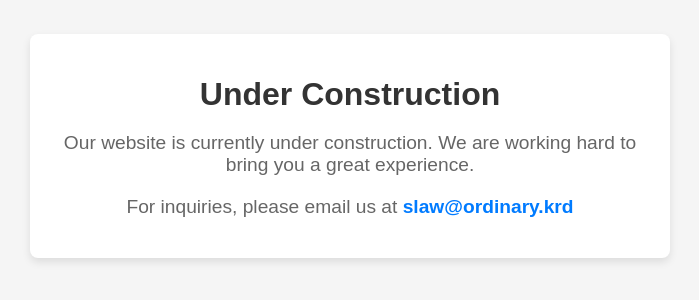
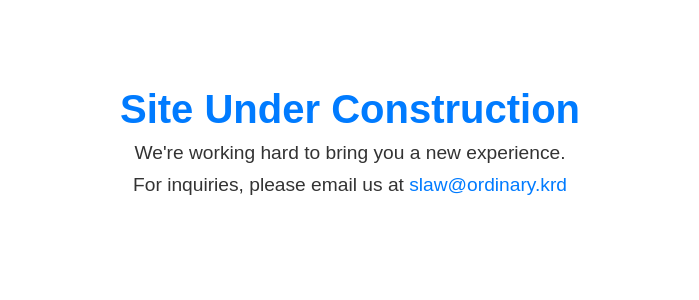
Before and after one commit to ordinarykrd/ordinarykrd.github.io, a plain HTML site: page index.html in a window 1280 px wide. Shown: the part 254-554 px from the top of the page, without its empty margins (290-989 px from the left). Drawn offline with Linux system fonts and the light colour scheme.

Commit message:
adding website under construction elements

```diff
--- a/index.html
+++ b/index.html
@@ -3,51 +3,43 @@
 <head>
     <meta charset="UTF-8">
     <meta name="viewport" content="width=device-width, initial-scale=1.0">
-    <title>Website Under Construction</title>
+    <title>Site Under Construction</title>
     <style>
         body {
-            margin: 0;
-            padding: 0;
-            font-family: Arial, sans-serif;
-            background-color: #f5f5f5;
             display: flex;
             justify-content: center;
             align-items: center;
             height: 100vh;
+            margin: 0;
+            font-family: 'Arial', sans-serif;
+            background-color: #ffffff;
+            color: #333;
             text-align: center;
-        }
-        .container {
-            max-width: 600px;
-            padding: 20px;
-            background: #fff;
-            border-radius: 8px;
-            box-shadow: 0 4px 8px rgba(0,0,0,0.1);
+            padding: 0 20px;
         }
         h1 {
-            color: #333;
-            font-size: 2em;
-            margin-bottom: 10px;
+            font-size: 2.5em;
+            margin: 0;
+            color: #007BFF;
         }
         p {
-            color: #666;
             font-size: 1.2em;
-            margin-bottom: 20px;
+            margin: 10px 0;
         }
-        .email-link {
+        a {
             color: #007BFF;
             text-decoration: none;
-            font-weight: bold;
         }
-        .email-link:hover {
+        a:hover {
             text-decoration: underline;
         }
     </style>
 </head>
 <body>
-    <div class="container">
-        <h1>Under Construction</h1>
-        <p>Our website is currently under construction. We are working hard to bring you a great experience.</p>
-        <p>For inquiries, please email us at <a href="mailto:info@example.com" class="email-link">slaw@ordinary.krd</a></p>
+    <div>
+        <h1>Site Under Construction</h1>
+        <p>We're working hard to bring you a new experience.</p>
+        <p>For inquiries, please email us at <a href="mailto:slaw@ordinary.krd">slaw@ordinary.krd</a></p>
     </div>
 </body>
 </html>
```
